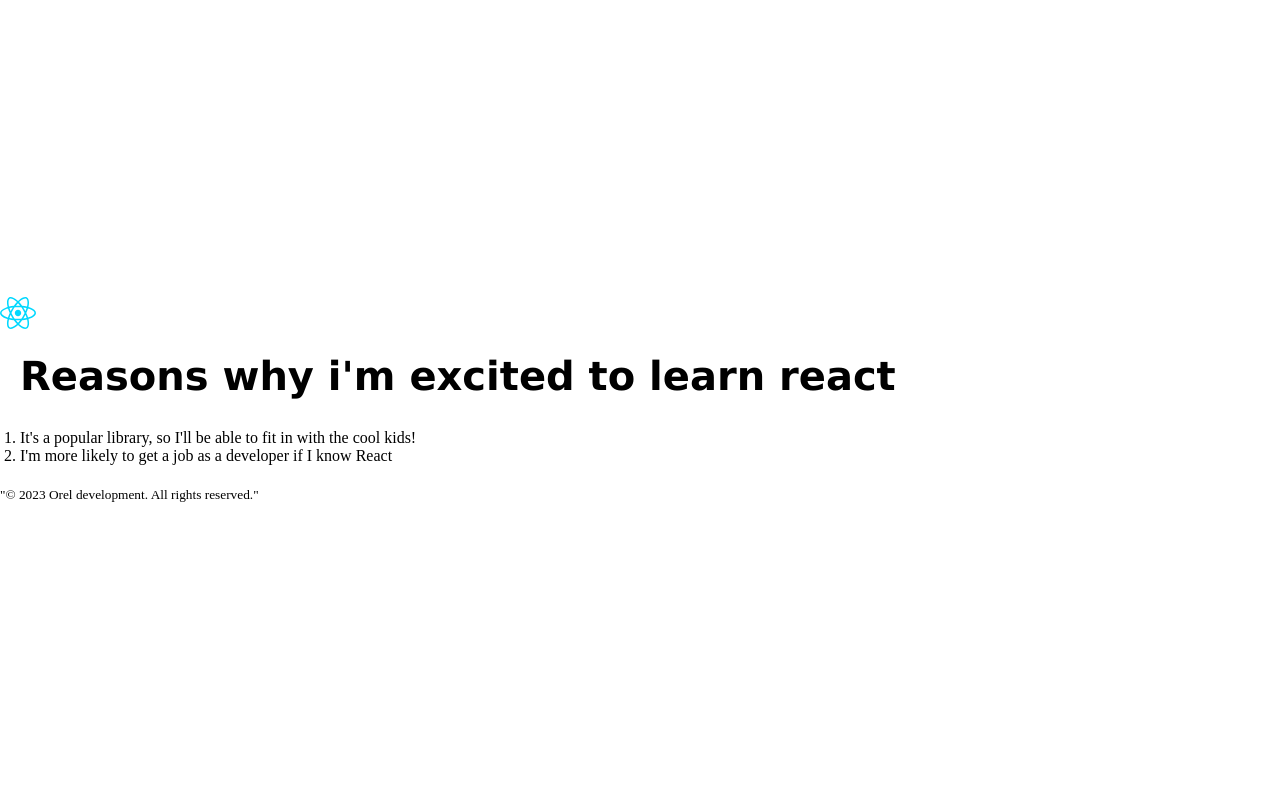
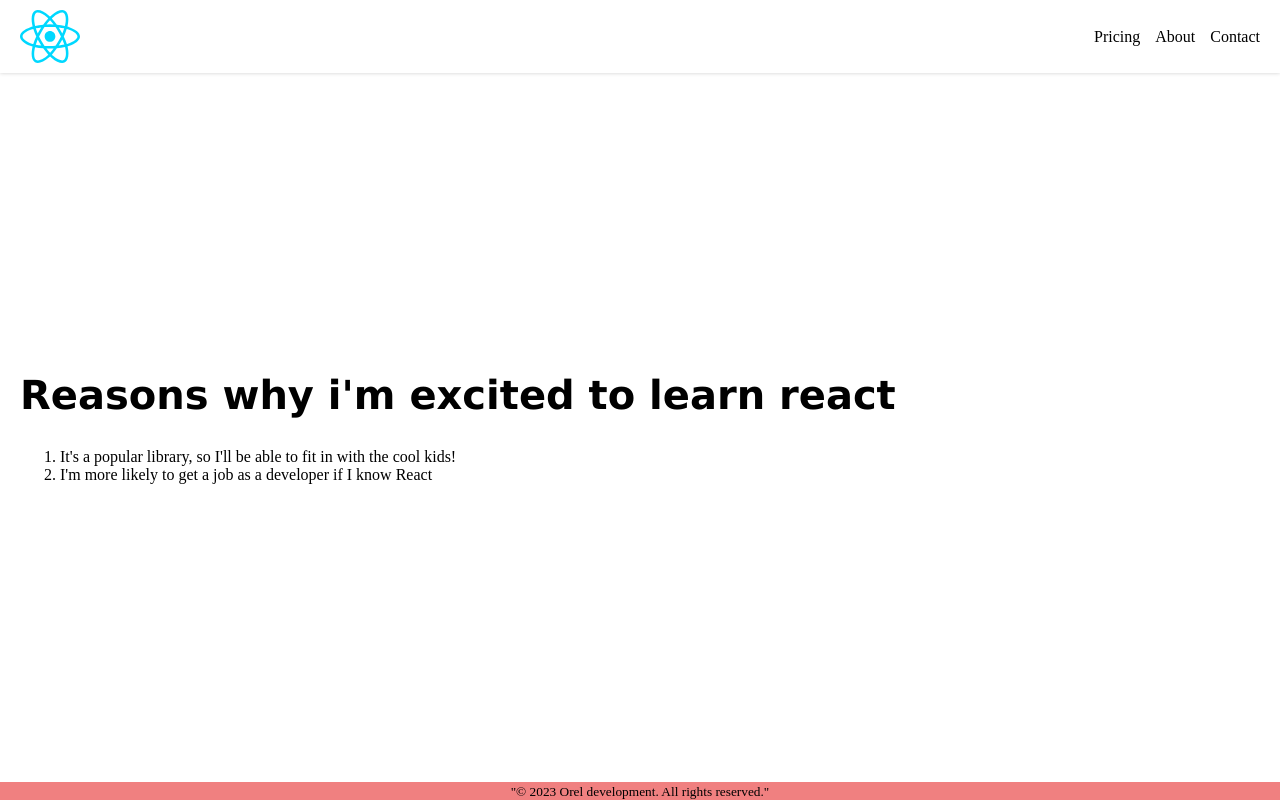
Before and after one commit to Mashha/reactOne-scrimba, a React (Vite) app: page / in a window 1280 px wide. Built offline with nearby package versions, Linux system fonts and the light colour scheme.

Commit message:
made several components and added styles

```diff
--- a/src/App.css
+++ b/src/App.css
@@ -9,18 +9,21 @@
   width: 100%;
   height: 100vh;
   display: flex;
-  align-items: center;
+  flex-direction: column;
+}
+
+header {
+  padding: 10px 0;
+  box-shadow: 0 0 4px 0 rgba(0,0,0,0.2);
 }
 
 .container {
   display: flex;
   flex-direction: column;
+  justify-content: center;
   gap: 10px;
   padding: 20px;
-}
-
-.container .logo img {
-  width: 40px;
+  flex: 1;
 }
 
 .container h1 {
@@ -29,10 +32,28 @@
   margin: 0 0 20px 0;
 }
 
-.container ul {
+.container ol {
   padding-left: 40px;
 }
 
-.container ul li {
-  font-size: 20px;
+.nav {
+  display: flex;
+  justify-content: space-between;
+  padding: 0 20px;
 }
+
+.nav img {
+  width: 60px;
+}
+
+.nav .ul-list {
+  display: flex;
+  gap: 15px;
+  list-style: none;
+  align-items: center;
+}
+
+footer {
+  background-color: lightcoral;
+  text-align: center;
+}
--- a/src/App.jsx
+++ b/src/App.jsx
@@ -3,23 +3,28 @@
 
 export function App() {
   return (
-    <div>
+    <>
       <Header />
       <MainComponent />
       <Footer />
-    </div>
+    </>
   );
 }
 
 function Header() {
   return (
-    <div>
+    <>
       <header>
-        <nav>
-          <img src={logo} alt="" />
+        <nav className="nav">
+          <img src={logo} alt="logo" />
+          <ul className="ul-list">
+            <li>Pricing</li>
+            <li>About</li>
+            <li>Contact</li>
+          </ul>
         </nav>
       </header>
-    </div>
+    </>
   );
 }
 
```
